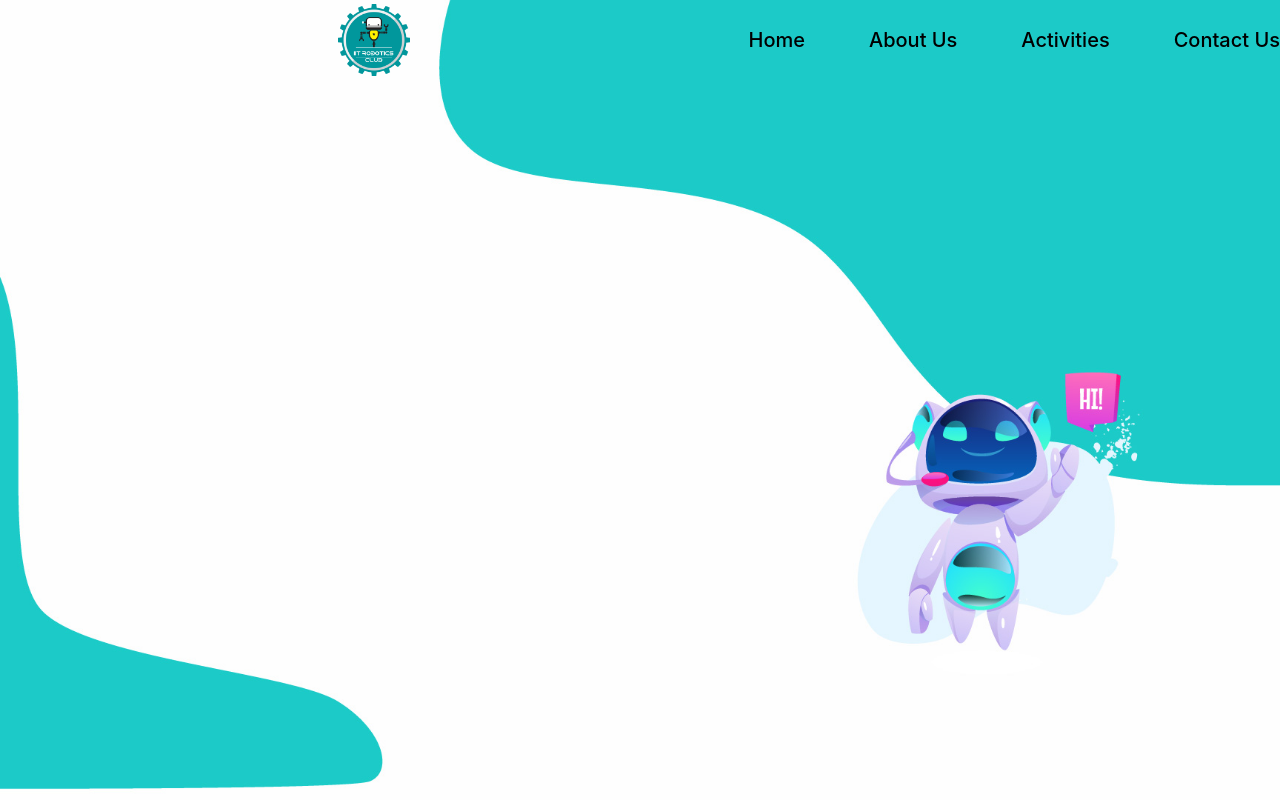
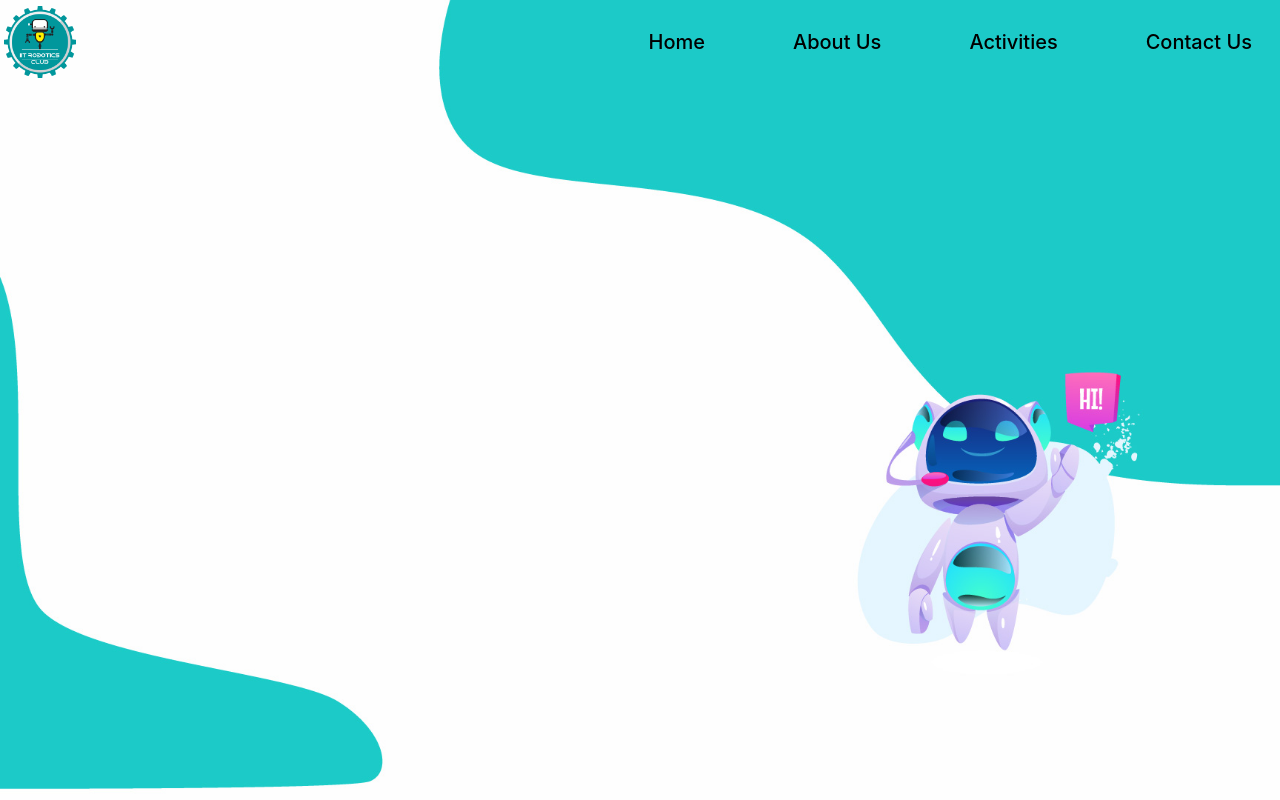
Before and after one commit to HaythamGharam/Robotics-Stage, a React (Create React App) app in the folder robotics/: page / in a window 1280 px wide. Built offline with nearby package versions, Linux system fonts and the light colour scheme.

Commit message:
Link fixed

```diff
--- a/robotics/src/App.js
+++ b/robotics/src/App.js
@@ -1,15 +1,19 @@
 // import { Switch, Route, Redirect, BrowserRouter } from "react-router-dom";
 import Navbar from "./components/navbar/Navbar";
 import Home from "./components/home/Home";
+import { BrowserRouter, Route, Switch } from "react-router-dom";
 // import About from "./components/about/About";
-
 
 function App() {
   return (
-    <div className="App">
-      <Navbar />
-      <Home />
-    </div>
+    <BrowserRouter>
+      <div className="App">
+        <Navbar />
+        <Switch>
+          <Route exact path="/" component={Home} />
+        </Switch>
+      </div>
+    </BrowserRouter>
   );
 }
 
--- a/robotics/src/components/navbar/Navbar.js
+++ b/robotics/src/components/navbar/Navbar.js
@@ -4,45 +4,45 @@ import {} from "./navbar.css";
 
 const Navbar = () => {
   return (
-    <nav className="bg-white px-2 sm:px-4 rounded">
+    <nav className="bg-white px-2 sm:px-4 rounded flex justify-center">
       <div className="container absolute flex flex-wrap justify-between items-center mx-auto h-20">
-        <a href="/Home" className="cursor-pointer flex logo p-1 md:m-auto">
+        <Link to="/Home" className="cursor-pointer flex logo p-1">
           <img src={logo} alt="logo" />
-        </a>
+        </Link>
 
         <div className="hidden w-full md:block md:w-auto">
           <ul className="flex flex-col p-4 mt-4 rounded-lg md:flex-row md:space-x-16 md:mt-0 md:text-xl md:font-medium md:border-0 ">
             <li>
-              <a
-                href="/Home"
-                className="block py-2 pr-4 pl-3 text-dark-700 rounded hover:bg-gray-100 md:hover:bg-transparent md:border-0 md:hover:text-blue-700 md:p-0"
+              <Link
+                to="/Home"
+                className="block text-dark-700 rounded h-auto w-auto hover:bg-pink-400 md:border-0 md:hover:text-slate-100 md:p-3"
               >
                 Home
-              </a>
+              </Link>
             </li>
             <li>
-              <a
-                href="/About"
-                className="block py-2 pr-4 pl-3 text-dark-700 rounded hover:bg-gray-100 md:hover:bg-transparent md:border-0 md:hover:text-blue-700 md:p-0"
+              <Link
+                to="/About"
+                className="block text-dark-700 rounded h-auto w-auto hover:bg-pink-400 md:border-0 md:hover:text-slate-100 md:p-3"
               >
                 About Us
-              </a>
+              </Link>
             </li>
             <li>
-              <a
-                href="/Activities"
-                className="block py-2 pr-4 pl-3 text-dark-700 rounded hover:bg-gray-100 md:hover:bg-transparent md:border-0 md:hover:text-blue-700 md:p-0"
+              <Link
+                to="/Activities"
+                className="block text-dark-700 rounded h-auto w-auto hover:bg-pink-400 md:border-0 md:hover:text-slate-100 md:p-3"
               >
                 Activities
-              </a>
+              </Link>
             </li>
             <li>
-              <a
-                href="/Contact"
-                className="block py-2 pr-4 pl-3 text-dark-700 rounded hover:bg-gray-100 md:hover:bg-transparent md:border-0 md:hover:text-blue-700 md:p-0"
+              <Link
+                to="/Contact"
+                className="block text-dark-700 rounded h-auto w-auto hover:bg-pink-400 md:border-0 md:hover:text-slate-100 md:p-3"
               >
                 Contact Us
-              </a>
+              </Link>
             </li>
           </ul>
         </div>
```
